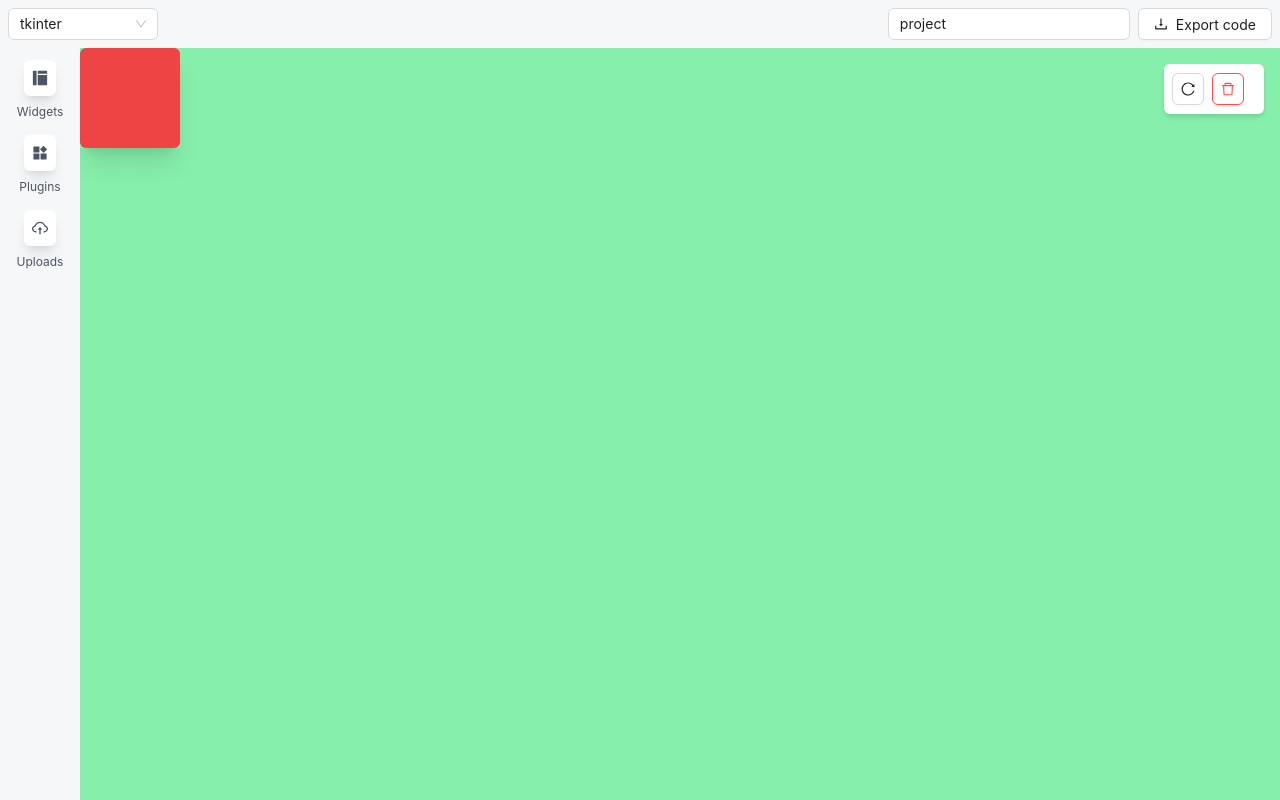
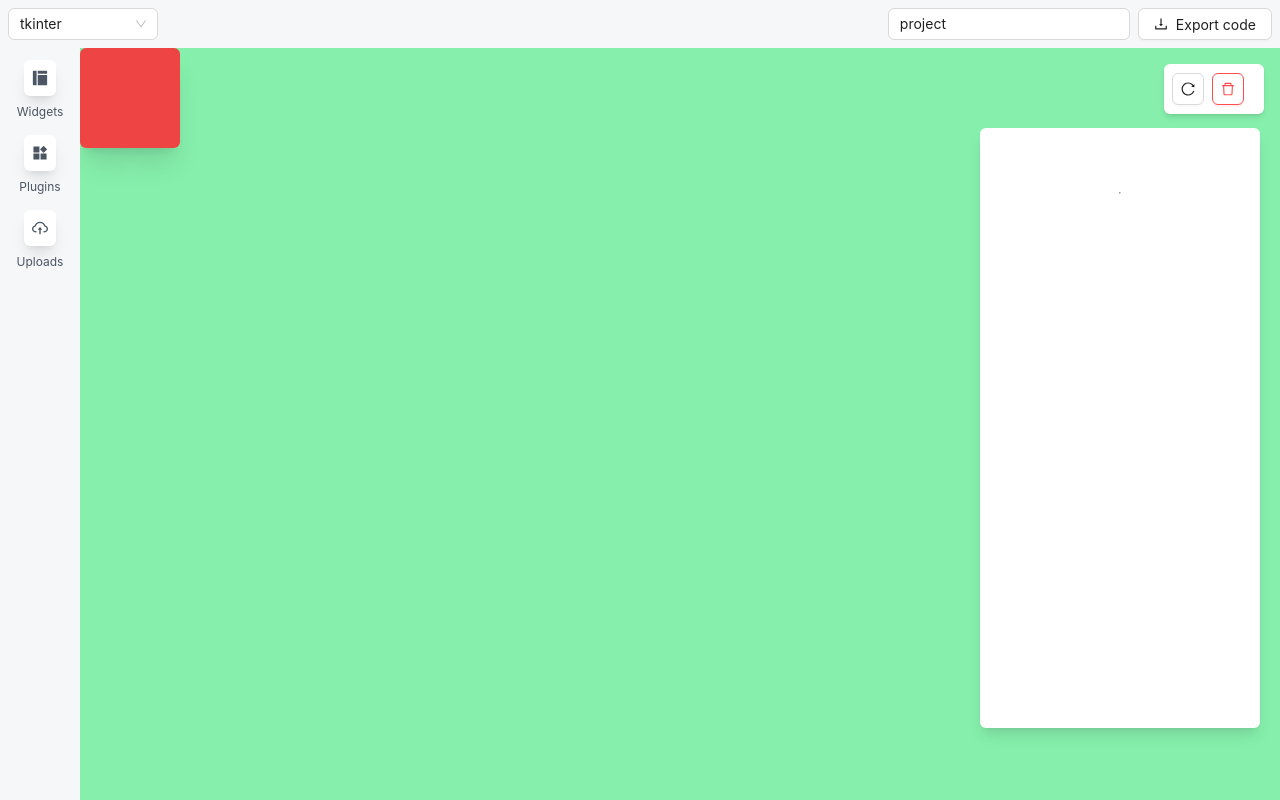
Before and after one commit to PaulleDemon/PyUIBuilder, a React (Create React App) app: page / in a window 1280 px wide. Built offline with nearby package versions, Linux system fonts and the light colour scheme.

Commit message:
reworking on drag context

```diff
--- a/src/App.js
+++ b/src/App.js
@@ -12,6 +12,7 @@ import WidgetsContainer from './sidebar/widgetsContainer'
 
 import Widget from './canvas/widgets/base'
 import { DraggableWidgetCard } from './components/cards'
+import { DragProvider } from './components/draggable/draggableContext'
 
 
 function App() {
@@ -96,15 +97,6 @@ function App() {
 		}
 		setDropAnimation(null)
 
-		// FIXME: drop offset is not correct
-		// Calculate the dragged item's bounding rectangle
-		const itemRect = activeItemElement.getBoundingClientRect();
-		const itemCenterX = itemRect.left + itemRect.width / 2
-		const itemCenterY = itemRect.top + itemRect.height / 2
-
-		console.log("widget overlay: ", delta, itemRect)
-
-
 		 // Get widget dimensions (assuming you have a way to get these)
 		 const widgetWidth = activeItemElement.offsetWidth; // Adjust this based on how you get widget size
 		 const widgetHeight = activeItemElement.offsetHeight; // Adjust this based on how you get widget size
@@ -113,11 +105,6 @@ function App() {
 		const canvasContainerRect = canvasRef.current.getCanvasContainerBoundingRect()
 		const canvasTranslate = canvasRef.current.getCanvasTranslation()
 		const zoom = canvasRef.current.getZoom()
-
-		// let finalPosition = {
-		// 	x: (delta.x - canvasContainerRect.x - canvasTranslate.x) / zoom,
-		// 	y: (delta.y - canvasContainerRect.y - canvasTranslate.y) / zoom,
-		// }
 
 		let finalPosition = {
 			x: (initialPosition.x + delta.x - canvasContainerRect.x - canvasTranslate.x) / zoom - (widgetWidth / 2),
@@ -151,32 +138,15 @@ function App() {
 		<div className="tw-w-full tw-h-[100vh] tw-flex tw-flex-col tw-bg-primaryBg">
 			<Header className="tw-h-[6vh]"/>
 
-			<DndContext
-					modifiers={[snapCenterToCursor]}
-					collisionDetection={rectIntersection}
-					onDragStart={handleDragStart}
-					onDragMove={handleDragMove}
-					// onDragEnd={handleDragEnd}
-
-				>
+			<DragProvider>
 				<div className="tw-w-full tw-h-[94vh] tw-flex">
 					<Sidebar tabs={sidebarTabs}/>
 					<Canvas ref={canvasRef} widgets={canvasWidgets} onWidgetAdded={handleWidgetAddedToCanvas}/>
 				</div>
 
 				{/* dragOverlay (dnd-kit) helps move items from one container to another */}
-				<DragOverlay dropAnimation={dropAnimation}>
-					{activeSidebarWidget ? (
-							<DraggableWidgetCard name={activeSidebarWidget.name}
-												 img={activeSidebarWidget.img}
-												 url={activeSidebarWidget.link}
-												 innerRef={widgetOverlayRef}
-												/>
-							):
-					null}
-				</DragOverlay>
 
-			</DndContext>
+			</DragProvider>
 		</div>
 	)
 }
--- a/src/canvas/canvas.js
+++ b/src/canvas/canvas.js
@@ -18,7 +18,7 @@ import { WidgetContext } from './context/widgetContext'
 // import {ReactComponent as DotsBackground} from "../assets/background/dots.svg"
 
 import DotsBackground from "../assets/background/dots.svg"
-import DroppableWrapper from "../components/utils/droppable"
+import DroppableWrapper from "../components/draggable/droppable"
 
 // const DotsBackground = require("../assets/background/dots.svg")
 
@@ -527,27 +527,22 @@ class Canvas extends React.Component {
 
     }
 
+    /**
+     * Handles drop event to canvas from the sidebar
+     * @param {DragEvent} e
+     */
     handleDropEvent = (e) => {
 
         e.preventDefault()
 
-        console.log("event: ", e, this.canvasContainerRef.current.offsetTop)
-
         // const canvasContainerRect = this.getCanvasContainerBoundingRect()
         const canvasRect = this.canvasRef.current.getBoundingClientRect()
-
-        console.log("canvas rect: ", canvasRect)
-
         const { clientX, clientY } = e
 
-        let finalPosition = {
-			x: (e.clientX - canvasRect.left) / this.state.zoom,
-			y: (e.clientY - canvasRect.top) / this.state.zoom,
+        const finalPosition = {
+			x: (clientX - canvasRect.left) / this.state.zoom,
+			y: (clientY - canvasRect.top) / this.state.zoom,
 		}
-
-
-
-        console.log("final: ", finalPosition, finalPosition.x*this.state.zoom, finalPosition.y*this.state.zoom, this.state.zoom)
 
         this.addWidget(Widget, ({id, widgetRef}) => {
             widgetRef.current.setPos(finalPosition.x, finalPosition.y)
@@ -606,10 +601,10 @@ class Canvas extends React.Component {
                     {/* </Dropdown> */}
                 </DroppableWrapper>
 
-                {/* <CanvasToolBar isOpen={this.state.toolbarOpen}
+                <CanvasToolBar isOpen={this.state.toolbarOpen}
                                 widgetType={this.state.selectedWidgets?.at(0)?.getWidgetType() || ""}
                                 attrs={this.state.toolbarAttrs}
-                                /> */}
+                                />
             </div>
         )
     }
--- a/src/canvas/toolbar.js
+++ b/src/canvas/toolbar.js
@@ -116,7 +116,7 @@ const  CanvasToolBar = memo(({ isOpen, widgetType, attrs = {} }) => {
 
     return (
         <div
-            className={`tw-absolute tw-top-20 tw-right-5 tw-bg-white ${toolbarOpen ? "tw-w-[320px]" : "tw-w-0"
+            className={`tw-absolute tw-top-20 tw-right-5 tw-bg-white ${toolbarOpen ? "tw-w-[280px]" : "tw-w-0"
                 } tw-px-4 tw-p-2 tw-h-[600px] tw-rounded-md tw-z-20 tw-shadow-lg
                              tw-transition-transform tw-duration-75
                              tw-flex tw-flex-col tw-gap-2 tw-overflow-y-auto`}
--- a/src/components/cards.js
+++ b/src/components/cards.js
@@ -4,7 +4,7 @@ import Draggable from "./utils/draggableDnd"
 import { FileImageOutlined, GithubOutlined, GitlabOutlined, LinkOutlined,
             AudioOutlined, VideoCameraOutlined,
             FileTextOutlined} from "@ant-design/icons"
-import DraggableWrapper from "./utils/draggable"
+import DraggableWrapper from "./draggable/draggable"
 
 
 export function DraggableWidgetCard({ name, img, url, innerRef}){
@@ -30,7 +30,8 @@ export function DraggableWidgetCard({ name, img, url, innerRef}){
 
     return (
         // <Draggable className="tw-cursor-pointer" id={name}>
-            <DraggableWrapper className="tw-cursor-pointer tw-w-fit tw-h-fit">
+            <DraggableWrapper dragElementType={"widget"} className="tw-cursor-pointer tw-w-fit tw-h-fit">
+
                 <div ref={innerRef} className="tw-select-none tw-pointer-events-none tw-h-[240px] tw-w-[280px] tw-flex tw-flex-col
                                                 tw-rounded-md tw-overflow-hidden
                                                 tw-gap-2 tw-text-gray-600 tw-bg-[#ffffff44] tw-border-solid tw-border-[1px]
@@ -45,6 +46,7 @@ export function DraggableWidgetCard({ name, img, url, innerRef}){
                             {urlIcon}
                         </a>
                     </div>
+
                 </div>
             </DraggableWrapper>
         // </Draggable>
--- /dev/null
+++ b/src/components/draggable/draggableContext.js
@@ -0,0 +1,24 @@
+import React, { createContext, useContext, useState } from 'react';
+
+const DragContext = createContext()
+
+export const useDragContext = () => useContext(DragContext)
+
+// Provider component to wrap around parts of your app that need drag-and-drop functionality
+export const DragProvider = ({ children }) => {
+    const [draggedElement, setDraggedElement] = useState(null)
+
+    const onDragStart = (element) => {
+        setDraggedElement(element)
+    }
+
+    const onDragEnd = () => {
+        setDraggedElement(null)
+    }
+
+    return (
+        <DragContext.Provider value={{ draggedElement, onDragStart, onDragEnd }}>
+            {children}
+        </DragContext.Provider>
+    )
+}
--- /dev/null
+++ b/src/components/draggable/droppable.js
@@ -0,0 +1,90 @@
+import { memo, useState } from "react"
+import { useDragContext } from "./draggableContext"
+
+
+const DroppableWrapper = memo(({onDrop, droppableTags=["widget"], ...props}) => {
+
+
+    const { draggedElement } = useDragContext()
+
+    const [showDroppable, setShowDroppable] = useState({
+                                                            show: false,
+                                                            allow: false
+                                                        })
+
+
+    const handleDragEnter = (e) => {
+        console.log("Drag Enter",  draggedElement)
+
+        const dragElementType = draggedElement.getAttribute("data-draggable-type")
+
+        if (droppableTags.length === 0 || droppableTags.includes(dragElementType)){
+            setShowDroppable({
+                allow: true,
+                show: true
+            })
+        }else{
+            setShowDroppable({
+                allow: false,
+                show: true
+            })
+        }
+    }
+
+    const handleDragOver = (e) => {
+        // console.log("Drag over: ", e.dataTransfer.getData("text/plain"), e.dataTransfer)
+        const dragElementType = draggedElement.getAttribute("data-draggable-type")
+
+        if (droppableTags.length === 0 || droppableTags.includes(dragElementType)){
+            e.preventDefault() // this is necessary to allow drop to take place
+        }
+
+    }
+
+    const handleDropEvent = (e) => {
+        console.log("Drag over: ", e.dataTransfer.getData("text/plain"), e.dataTransfer)
+
+        setShowDroppable({
+            allow: false,
+            show: false
+        })
+
+        if(onDrop){
+            onDrop(e)
+        }
+    }
+
+
+    const handleDragLeave = (e) => {
+        if (!e.currentTarget.contains(e.relatedTarget)) {
+            setShowDroppable({
+                allow: false,
+                show: false
+            })
+        }
+    }
+
+    return (
+        <div className={`${props.className}`}
+                onDragOver={handleDragOver}
+                onDrop={handleDropEvent}
+                onDragEnter={handleDragEnter}
+                onDragLeave={handleDragLeave}
+                >
+            {
+                showDroppable.show &&
+                    <div className={`${showDroppable.allow ? "tw-border-green-600" : "tw-border-red-600"}
+                                    tw-absolute tw-top-0 tw-left-0 tw-w-full tw-h-full tw-z-[2]
+                                    tw-border-2 tw-border-dashed  tw-rounded-lg
+                                    `}>
+                    </div>
+            }
+            {props.children}
+
+        </div>
+    )
+
+})
+
+
+export default DroppableWrapper
--- a/src/components/utils/draggable.js
+++ /dev/null
@@ -1,32 +0,0 @@
-
-
-const DraggableWrapper = (props) => {
-
-
-    const handleDragStart = () => {
-        console.log("Drag start")
-    }
-
-    const handleDragOver = () => {
-        // console.log("Drag over")
-    }
-
-    const handleDragEnd = (e) => {
-        // console.log("Drag end: ", e, e.target.closest('div'))
-
-    }
-
-    return (
-        <div className={`${props.className}`} draggable
-                onDragStart={handleDragStart}
-                onDragOver={handleDragOver}
-                onDragEnd={handleDragEnd}
-                >
-            {props.children}
-        </div>
-    )
-
-}
-
-
-export default DraggableWrapper
--- a/src/components/utils/draggableDnd.js
+++ b/src/components/utils/draggableDnd.js
@@ -1,6 +1,7 @@
 import React from "react"
 import {useDraggable} from "@dnd-kit/core"
 import { CSS } from "@dnd-kit/utilities"
+
 
 function Draggable(props) {
     const {attributes, listeners, setNodeRef, transform} = useDraggable({
--- a/src/components/utils/droppable.js
+++ /dev/null
@@ -1,68 +0,0 @@
-import { useState } from "react"
-
-
-const DroppableWrapper = ({onDrop, ...props}) => {
-
-
-    const [showDroppable, setShowDroppable] = useState({
-                                                            show: false,
-                                                            allow: false
-                                                        })
-
-    const handleDragEnter = () => {
-        console.log("Drag start")
-        setShowDroppable({
-            allow: true,
-            show: true
-        })
-    }
-
-    const handleDragOver = (e) => {
-        // console.log("Drag over: ", e)
-        e.preventDefault()
-    }
-
-    const handleDropEvent = (e) => {
-
-        setShowDroppable({
-            allow: false,
-            show: false
-        })
-
-        if(onDrop){
-            onDrop(e)
-        }
-    }
-
-
-    const handleDragLeave = (e) => {
-        if (!e.currentTarget.contains(e.relatedTarget)) {
-            setShowDroppable({
-                allow: false,
-                show: false
-            })
-        }
-    }
-
-    return (
-        <div className={`${props.className}`}
-                onDragOver={handleDragOver}
-                onDrop={handleDropEvent}
-                onDragEnter={handleDragEnter}
-                onDragLeave={handleDragLeave}
-                >
-            {/* {
-                showDroppable.show &&
-                <div className={`${showDroppable.allow ? "tw-bg-[#b9f18e77]" : "tw-bg-[#ff7a7a6d]"}
-                                tw-absolute tw-top-0 tw-left-0 tw-w-full tw-h-full tw-z-[2]`}>
-                </div>
-            } */}
-            {props.children}
-
-        </div>
-    )
-
-}
-
-
-export default DroppableWrapper
```
Also changed, not shown: src/components/draggable/draggable.js (added, +51 -0 lines).
